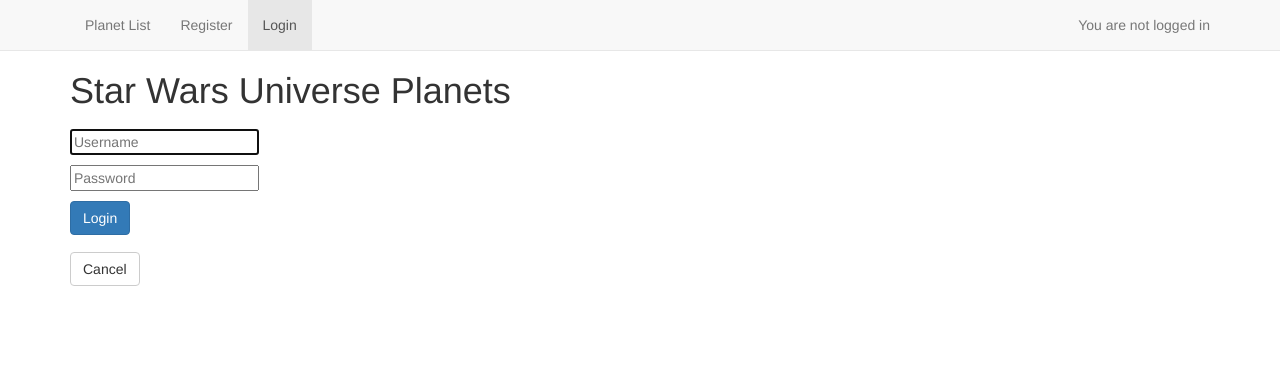
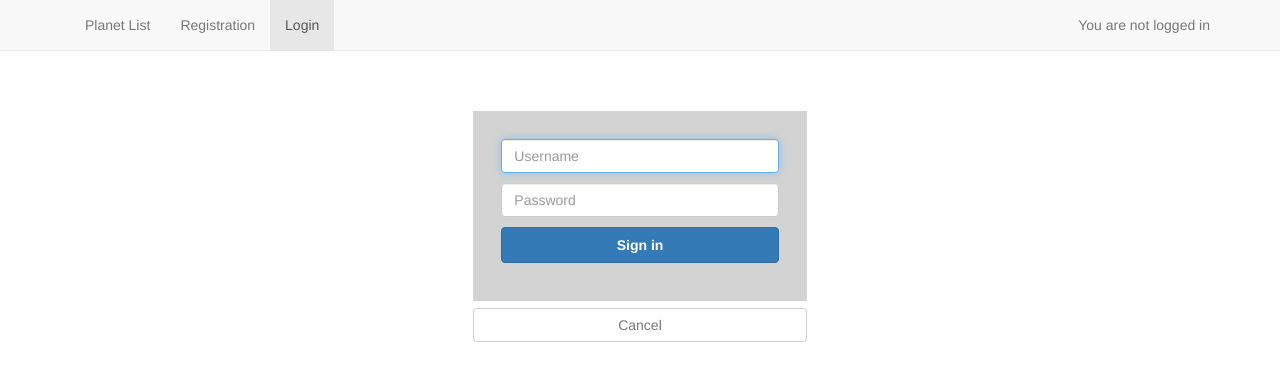
Before and after one commit to gergelyNemeth/world-of-star-wars, a Flask app: page /login in a window 1280 px wide. Shown: the top 381 px of the page. Run offline with Flask 2, Linux system fonts and the light colour scheme; some libraries are stand-ins or nearby versions.

Commit message:
Redesign registration and login forms

```diff
--- a/main.py
+++ b/main.py
@@ -39,39 +39,53 @@ def planets(url="https://swapi.co/api/planets/"):
                            login_message=login_message, login_status=login_status)
 
 
-@app.route('/register', methods=['GET', 'POST'])
+@app.route('/registration', methods=['GET', 'POST'])
 def registration():
     login_message, login_status = session_status()
+    error_message = ""
     if request.method == 'POST':
         username = request.form['username']
         password = request.form['password']
-        session['username'] = username
-        pass_hash = werkzeug.security.generate_password_hash(password, method='pbkdf2:sha256', salt_length=8)
-        data_manager.write_user(username, pass_hash)
-        return redirect(url_for('planets'))
+        username_exists = data_manager.check_username_exists(username)
+        if not username_exists:
+            if len(username) >= 3 and len(password) >= 6:
+                session['username'] = username
+                pass_hash = werkzeug.security.generate_password_hash(password, method='pbkdf2:sha256', salt_length=8)
+                data_manager.write_user(username, pass_hash)
+                return redirect(url_for('planets'))
+            elif len(username) < 3:
+                error_message = "Too short username. It should be minimum 3 character"
+            elif len(password) < 6:
+                error_message = "Too short password. It should be minimum 6 character"
 
-    return render_template("register_login.html", form="register",
-                           login_message=login_message)
+        else:
+            error_message = "This username exists. Choose another one."
+
+    return render_template("register_login.html", form="registration",
+                           login_message=login_message, error_message=error_message)
 
 
 @app.route('/login', methods=['GET', 'POST'])
 def login():
     login_message, login_status = session_status()
+    error_message = ""
     if request.method == 'POST':
         username = request.form['username']
         password = request.form['password']
-        pass_hash_data = data_manager.read_user_password(username)
-        if pass_hash_data:
-            if werkzeug.security.check_password_hash(pass_hash_data, password):
-                session['username'] = username
-                return redirect(url_for('planets'))
-            else:
-                return 'Wrong password.'
+        username_exists = data_manager.check_username_exists(username)
+        if username_exists:
+            pass_hash_data = data_manager.read_user_password(username)
+            if pass_hash_data:
+                if werkzeug.security.check_password_hash(pass_hash_data, password):
+                    session['username'] = username
+                    return redirect(url_for('planets'))
+                else:
+                    error_message = "Wrong password."
         else:
-            return 'You did not register yet.'
+            error_message = "You did not register yet."
 
     return render_template("register_login.html", form="login",
-                           login_message=login_message)
+                           login_message=login_message, error_message=error_message)
 
 
 @app.route('/logout')
--- a/static/styles.css
+++ b/static/styles.css
@@ -12,6 +12,38 @@ h1 {
     margin-bottom: 0.5em;
 }
 
-.cancel {
+.card-container.card {
+    padding: 40px 40px;
+}
+
+.form-signin {
+    padding: 2em;
+    background-color: lightgrey;
+}
+
+#cancel-button {
     margin-top: 0.5em;
+    color: #777;
 }
+
+#cancel-button:hover {
+    color: #333;
+}
+
+.btn {
+    -moz-user-select: none;
+    -webkit-user-select: none;
+    user-select: none;
+}
+
+.btn-signin {
+    font-weight: 700;
+    height: 36px;
+
+    cursor: default;
+}
+
+.error-message {
+    margin: 1em 0;
+    color: red;
+}
--- a/templates/register_login.html
+++ b/templates/register_login.html
@@ -26,7 +26,7 @@
                 <div id="navbar" class="navbar-collapse collapse">
                     <ul class="nav navbar-nav">
                         <li><a href="/">Planet List</a></li>
-                        <li {% if form == "register" %}class="active"{% endif %}><a href="/register" >Register</a></li>
+                        <li {% if form == "registration" %}class="active"{% endif %}><a href="/registration" >Registration</a></li>
                         <li {% if form == "login" %}class="active"{% endif %}><a href="/login">Login</a></li>
                     </ul>
                     <ul class="nav navbar-nav navbar-right ">
@@ -36,25 +36,35 @@
             </div>
         </nav>
         <div class="container">
-            <h1>Star Wars Universe Planets</h1>
+            <div class="card card-container">
+                <div class="row">
+                    <div class="col-sm-4 col-sm-offset-4">
+                        {% if form == "registration" %}
+                        <form class="form-signin" id="register-form" method="post">
+                            <p><input class="form-control" type="text" name="username" placeholder="Username" required autofocus></p>
+                            <p><input class="form-control" type="password" name="password" placeholder="Password" required></p>
+                            <p><input class="btn btn-primary btn-block btn-signin" type="submit" value="Sign Up"></p>
+                        </form>
+                        {% endif %}
 
-            {% if form == "register" %}
-            <form class="form" id="register-form" method="post">
-                <p><input type="text" name="username" autofocus placeholder="Username"></p>
-                <p><input type="password" name="password" placeholder="Password"></p>
-                <p><input class="btn btn-primary" type="submit" value="Register"></p>
-            </form>
-            {% endif %}
+                        {% if form == "login" %}
+                        <form class="form-signin" id="login-form" method="post">
+                            <p><input class="form-control" type="text" name="username" placeholder="Username" required autofocus></p>
+                            <p><input class="form-control" type="password" name="password" placeholder="Password" required></p>
+                            <p><input class="btn btn-primary btn-block btn-signin" type="submit" value="Sign in"></p>
+                        </form>
+                        {% endif %}
 
-            {% if form == "login" %}
-            <form class="form" id="login-form" method="post">
-                <p><input type="text" name="username" autofocus placeholder="Username"></p>
-                <p><input type="password" name="password" placeholder="Password"></p>
-                <p><input class="btn btn-primary" type="submit" value="Login"></p>
-            </form>
-            {% endif %}
+                        <a href="{{ url_for('planets') }}" class="btn btn-default btn-block cancel" id="cancel-button">Cancel</a>
 
-            <a href="{{ url_for('planets') }}" class="btn btn-default cancel">Cancel</a>
+                        {% if error_message %}
+                        <p class="error-message">{{ error_message }}</p>
+                        {% endif %}
+
+                    </div>
+
+                </div>
+            </div>
 
         </div>
     </body>
--- a/templates/star_wars.html
+++ b/templates/star_wars.html
@@ -26,7 +26,7 @@
                     <ul class="nav navbar-nav">
                         <li class="active"><a href="/">Planet List</a></li>
                         {% if login_status == False %}
-                        <li><a href="/register">Register</a></li>
+                        <li><a href="/registration">Registration</a></li>
                         <li><a href="/login">Login</a></li>
                         {% endif %}
                         {% if login_status == True %}
```
Also changed, not shown: data_manager.py (+11 -0 lines).
